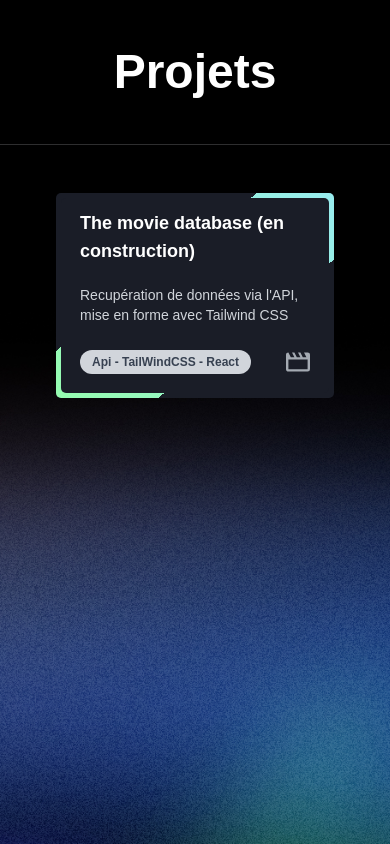
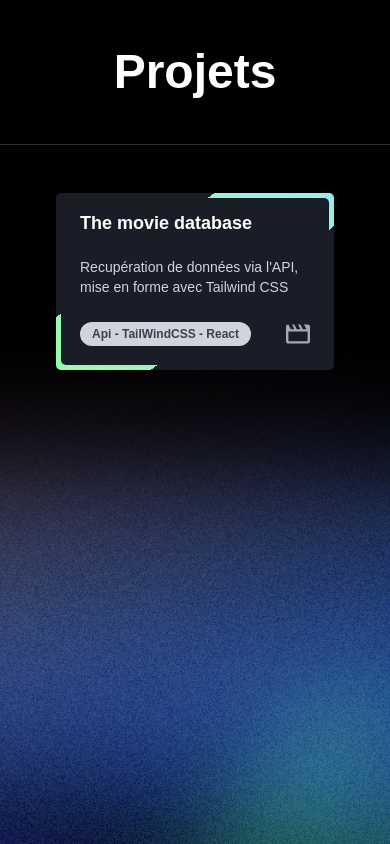
Before and after one commit to DiscoMajor/folio-v2, a Next.js app: page / in a window 390 px wide. Shown: the part 961-1805 px from the top of the page. Built offline with nearby package versions, Linux system fonts and the light colour scheme; a web font is replaced by a local one.

Commit message:
Modified hero (responsive mod)

```diff
--- a/src/app/components/projets-const.js
+++ b/src/app/components/projets-const.js
@@ -5,7 +5,7 @@ const projects = [
     {
         id: 1,
         name: "tmdb-api",
-        title: "The movie database (en construction)",
+        title: "The movie database",
         description: "Recupération de données via l'API, mise en forme avec Tailwind CSS",
         keyword: "Api - TailWindCSS - React",
         img: "/icons/movie-icon.svg",
--- a/src/app/projets/tmdb-api/components/hero.js
+++ b/src/app/projets/tmdb-api/components/hero.js
@@ -73,7 +73,7 @@ const Carousel = () => {
                         />
 
                         <div className="absolute xl:top-60 md:top-60 xs:top-24 xl:left-48 md:left-48 xs:left-14 z-50 xl:w-[600px] md:w-[600px] xs:w-[320px] drop-shadow-6xl">
-                            <div className="flex flex-col xl:gap-10 xs:gap-3 md:gap-8 text-left text-white z-50 drop-shadow-6xl">
+                            <div className="flex flex-col xl:gap-10 xs:gap-5 md:gap-8 text-left text-white z-50 drop-shadow-6xl">
                                 <h2 className={`text-white text-left xl:text-6xl sm:text-6xl xs:text-2xl contrast-200  ${bebas.className}`}>
                                     {discoverMovieList[currentIndex].title}
                                 </h2>
```
